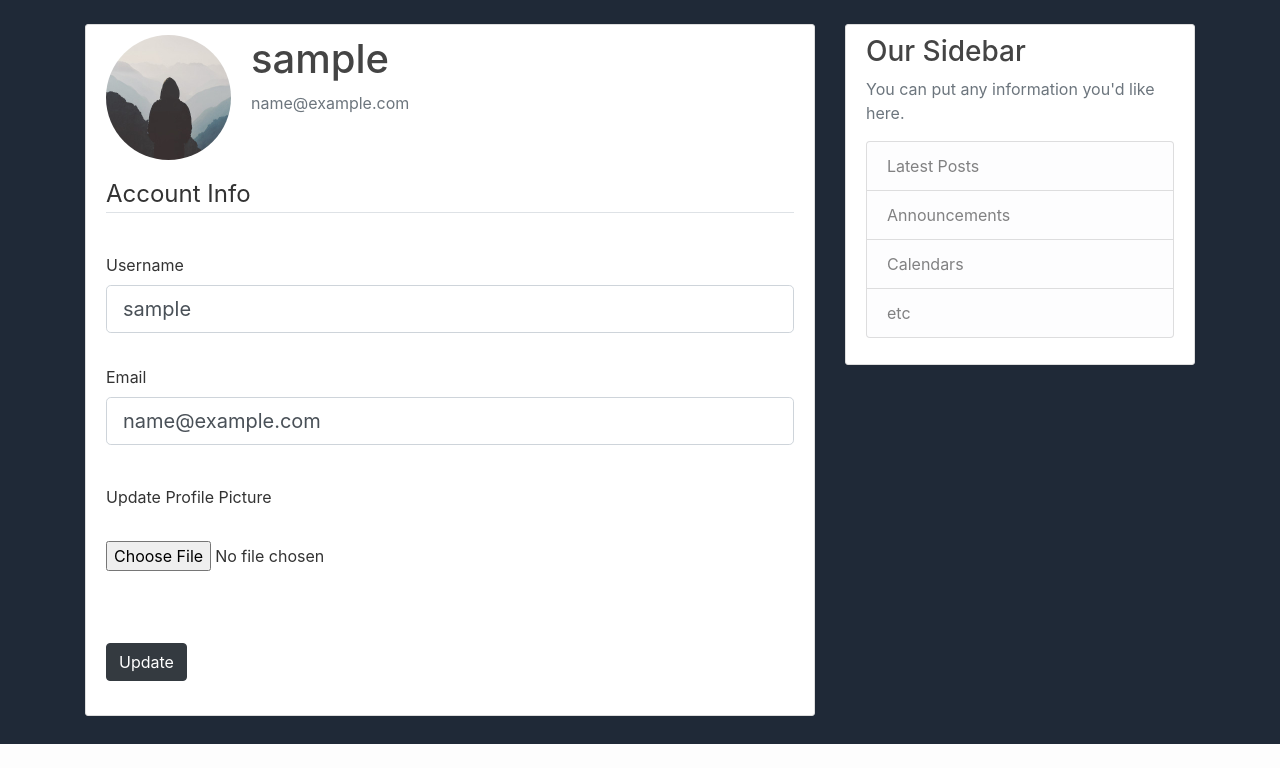
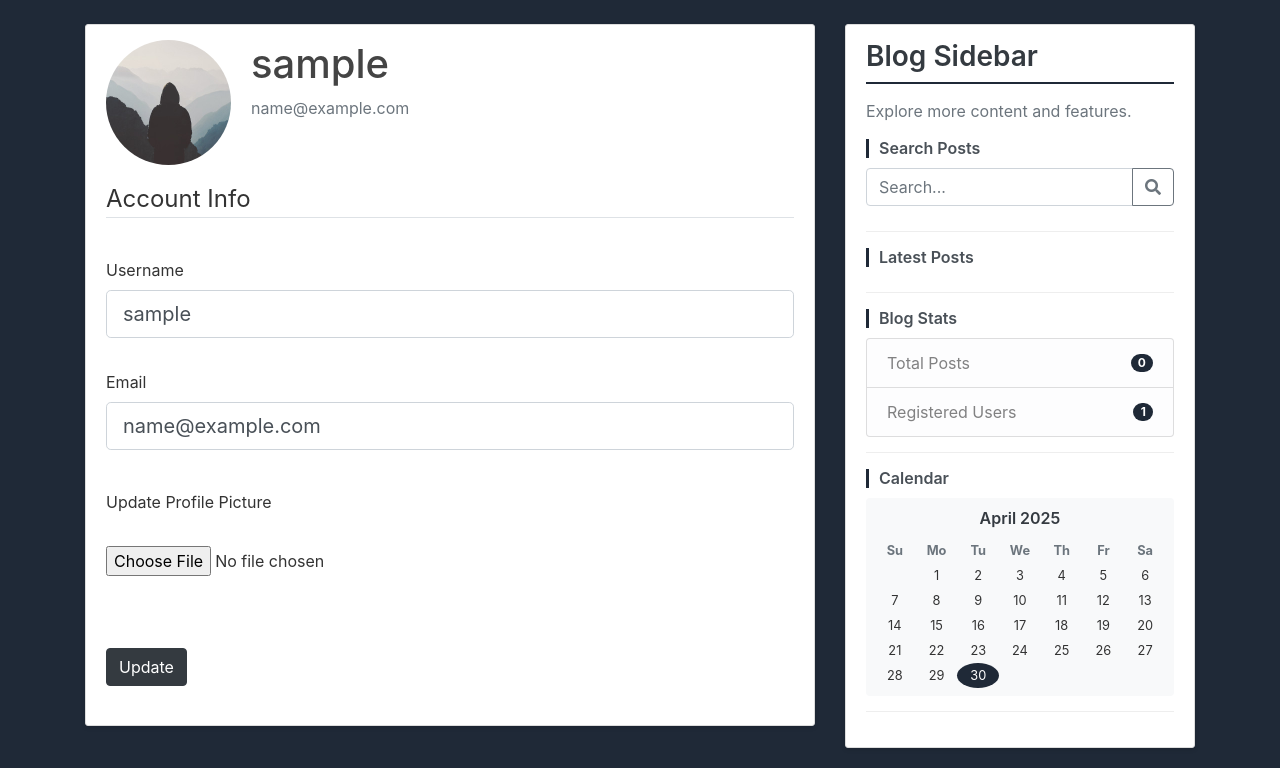
Before and after one commit to YRZiTO/FlaskBlog, a Flask app: page /account in a window 1280 px wide. Shown: the part 56-824 px from the top of the page. Before the commit the page ends 800 px from the top, so only its background shows below. Run offline with Flask 3, Linux system fonts and the light colour scheme; the visitor is signed in with stand-in values (Sample User, id 1); parts of the project's set-up code (start-up, migrations or seed data) failed here and were passed over; some libraries are stand-ins or nearby versions.

Commit message:
implemented sidebar

```diff
--- a/app/__init__.py
+++ b/app/__init__.py
@@ -35,4 +35,8 @@ def create_app(config_class=Config):
     app.register_blueprint(main)
     app.register_blueprint(errors)
 
+    # Import the sidebar_context function and register it
+    from app.utils.sidebar import sidebar_context
+    app.context_processor(sidebar_context)
+
     return app
--- /dev/null
+++ b/app/static/sidebar.css
@@ -0,0 +1,111 @@
+/* Sidebar Styling */
+.content-section {
+    background: #ffffff;
+    padding: 15px 20px;
+    border: 1px solid #dddddd;
+    border-radius: 3px;
+    margin-bottom: 20px;
+    box-shadow: 0 2px 4px rgba(0, 0, 0, 0.1);
+}
+
+.content-section h3 {
+    color: #343a40;
+    border-bottom: 2px solid #1f2937;
+    padding-bottom: 8px;
+    margin-bottom: 15px;
+    font-weight: 600;
+}
+
+.sidebar-heading {
+    color: #495057;
+    font-size: 1rem;
+    font-weight: 600;
+    margin-bottom: 10px;
+    border-left: 3px solid #1f2937;
+    padding-left: 10px;
+}
+
+.sidebar-section {
+    margin-bottom: 20px;
+    border-bottom: 1px solid #eee;
+    padding-bottom: 15px;
+}
+
+.sidebar-section:last-child {
+    border-bottom: none;
+    padding-bottom: 0;
+}
+
+/* Search box styling */
+.search-form {
+    margin-bottom: 10px;
+}
+
+/* Latest posts styling */
+.sidebar-posts {
+    max-height: 300px;
+    overflow-y: auto;
+}
+
+.sidebar-post {
+    padding: 8px 12px;
+    transition: background-color 0.2s ease;
+}
+
+.sidebar-post:hover {
+    background-color: #f8f9fa;
+}
+
+.sidebar-post a {
+    color: #1f2937;
+    text-decoration: none;
+    font-weight: 500;
+}
+
+.sidebar-post a:hover {
+    color: #0056b3;
+}
+
+.sidebar-post small {
+    font-size: 0.75rem;
+}
+
+/* Calendar styling */
+.calendar-container {
+    background-color: #f8f9fa;
+    border-radius: 4px;
+    padding: 8px;
+}
+
+.month-year-header {
+    font-weight: 600;
+    color: #343a40;
+}
+
+.calendar-table {
+    width: 100%;
+    font-size: 0.8rem;
+}
+
+.calendar-table th {
+    text-align: center;
+    padding: 5px;
+    color: #6c757d;
+}
+
+.calendar-table td {
+    text-align: center;
+    padding: 5px;
+    width: 14.28%;
+}
+
+.current-day {
+    background-color: #1f2937;
+    color: white;
+    border-radius: 50%;
+}
+
+/* Badge styling */
+.badge-primary {
+    background-color: #1f2937;
+}
--- a/app/templates/layout.html
+++ b/app/templates/layout.html
@@ -7,9 +7,12 @@
     <!-- Bootstrap CSS -->
     <link rel="stylesheet" href="https://maxcdn.bootstrapcdn.com/bootstrap/4.0.0/css/bootstrap.min.css"
         integrity="sha384-Gn5384xqQ1aoWXA+058RXPxPg6fy4IWvTNh0E263XmFcJlSAwiGgFAW/dAiS6JXm" crossorigin="anonymous">
-    <!-- <link href="https://cdn.jsdelivr.net/npm/bootstrap@5.3.0-alpha3/dist/css/bootstrap.min.css" rel="stylesheet"
-        integrity="sha384-KK94CHFLLe+nY2dmCWGMq91rCGa5gtU4mk92HdvYe+M/SXH301p5ILy+dN9+nJOZ" crossorigin="anonymous"> -->
+    <!-- Font Awesome -->
+    <link rel="stylesheet" href="https://cdnjs.cloudflare.com/ajax/libs/font-awesome/5.15.4/css/all.min.css">
+    <!-- Main CSS -->
     <link href="{{ url_for('static', filename='main.css') }}" rel="stylesheet">
+    <!-- Sidebar CSS -->
+    <link href="{{ url_for('static', filename='sidebar.css') }}" rel="stylesheet">
     {% if title %}
     <title>Yousif's Blog - {{ title }}</title>
     {% else %}
@@ -61,23 +64,93 @@
                 {% endwith %}
                 {% block content %}{% endblock %}
             </div>
+            <!-- Sidebar Section -->
             <div class="col-md-4">
                 <div class="content-section">
-                    <h3>Our Sidebar</h3>
-                    <p class='text-muted'>You can put any information you'd like here.
+                    <h3>Blog Sidebar</h3>
+                    <p class='text-muted'>Explore more content and features.
+
+                    <!-- Search Box -->
+                    <div class="sidebar-section mb-3">
+                        <h5 class="sidebar-heading">Search Posts</h5>
+                        <form action="{{ url_for('main.search') }}" method="GET" class="search-form">
+                            <div class="input-group">
+                                <input type="text" name="q" class="form-control" placeholder="Search..." required>
+                                <div class="input-group-append">
+                                    <button class="btn btn-outline-secondary" type="submit">
+                                        <i class="fas fa-search"></i>
+                                    </button>
+                                </div>
+                            </div>
+                        </form>
+                    </div>
+
+                    <!-- Latest Posts Section -->
+                    <div class="sidebar-section mb-3">
+                        <h5 class="sidebar-heading">Latest Posts</h5>
+                        <ul class="list-group sidebar-posts">
+                            {% for recent_post in recent_posts %}
+                            <li class="list-group-item list-group-item-light sidebar-post">
+                                <a href="{{ url_for('posts.post', post_id=recent_post.id) }}">
+                                    {{ recent_post.title }}
+                                </a>
+                                <small class="d-block text-muted">By {{ recent_post.author.username }}</small>
+                            </li>
+                            {% endfor %}
+                        </ul>
+                    </div>
+
+                    <!-- User Stats Section -->
+                    <div class="sidebar-section mb-3">
+                        <h5 class="sidebar-heading">Blog Stats</h5>
                         <ul class="list-group">
-                        <li class="list-group-item list-group-item-light">Latest Posts</li>
-                        <li class="list-group-item list-group-item-light">Announcements</li>
-                        <li class="list-group-item list-group-item-light">Calendars</li>
-                        <li class="list-group-item list-group-item-light">etc</li>
+                            <li class="list-group-item list-group-item-light d-flex justify-content-between align-items-center">
+                                Total Posts
+                                <span class="badge badge-primary badge-pill">{{ total_posts }}</span>
+                            </li>
+                            <li class="list-group-item list-group-item-light d-flex justify-content-between align-items-center">
+                                Registered Users
+                                <span class="badge badge-primary badge-pill">{{ total_users }}</span>
+                            </li>
                         </ul>
+                    </div>
+
+                    <!-- Calendar (showing current month) -->
+                    <div class="sidebar-section">
+                        <h5 class="sidebar-heading">Calendar</h5>
+                        <div class="calendar-container text-center py-2">
+                            <div class="month-year-header mb-2">{{ current_month_year }}</div>
+                            <table class="calendar-table">
+                                <thead>
+                                    <tr>
+                                        <th>Su</th>
+                                        <th>Mo</th>
+                                        <th>Tu</th>
+                                        <th>We</th>
+                                        <th>Th</th>
+                                        <th>Fr</th>
+                                        <th>Sa</th>
+                                    </tr>
+                                </thead>
+                                <tbody>
+                                    {% for week in calendar_weeks %}
+                                    <tr>
+                                        {% for day in week %}
+                                        <td {% if day == current_day and loop.index0 + 1 == current_week_day %}class="current-day"{% endif %}>
+                                            {% if day != 0 %}{{ day }}{% endif %}
+                                        </td>
+                                        {% endfor %}
+                                    </tr>
+                                    {% endfor %}
+                                </tbody>
+                            </table>
+                        </div>
+                    </div>
                     </p>
                 </div>
             </div>
         </div>
     </main>
-
-
 
     <!-- Optional JavaScript -->
     <!-- jQuery first, then Popper.js, then Bootstrap JS -->
@@ -90,16 +163,6 @@
     <script src="https://maxcdn.bootstrapcdn.com/bootstrap/4.0.0/js/bootstrap.min.js"
         integrity="sha384-JZR6Spejh4U02d8jOt6vLEHfe/JQGiRRSQQxSfFWpi1MquVdAyjUar5+76PVCmYl"
         crossorigin="anonymous"></script>
-    <!-- Bootstrap JS CDN
-    <script src="https://cdn.jsdelivr.net/npm/@popperjs/core@2.11.7/dist/umd/popper.min.js"
-        integrity="sha384-zYPOMqeu1DAVkHiLqWBUTcbYfZ8osu1Nd6Z89ify25QV9guujx43ITvfi12/QExE"
-        crossorigin="anonymous"></script>
-    <script src="https://cdn.jsdelivr.net/npm/bootstrap@5.3.0-alpha3/dist/js/bootstrap.min.js"
-        integrity="sha384-Y4oOpwW3duJdCWv5ly8SCFYWqFDsfob/3GkgExXKV4idmbt98QcxXYs9UoXAB7BZ"
-        crossorigin="anonymous"></script>
-    <script src="https://cdn.jsdelivr.net/npm/bootstrap@5.3.0-alpha3/dist/js/bootstrap.bundle.min.js"
-        integrity="sha384-ENjdO4Dr2bkBIFxQpeoTz1HIcje39Wm4jDKdf19U8gI4ddQ3GYNS7NTKfAdVQSZe"
-        crossorigin="anonymous"></script> -->
 </body>
 
 </html>
--- /dev/null
+++ b/app/utils/sidebar.py
@@ -0,0 +1,29 @@
+from app.models import Post, User
+import calendar
+from datetime import datetime
+
+def sidebar_context():
+    """Context processor for sidebar data to be available across all templates"""
+    # Get latest 5 posts
+    recent_posts = Post.query.order_by(Post.date_posted.desc()).limit(5).all()
+
+    # Get total posts and users
+    total_posts = Post.query.count()
+    total_users = User.query.count()
+
+    # Calendar data
+    now = datetime.now()
+    cal = calendar.monthcalendar(now.year, now.month)
+    current_month_year = now.strftime("%B %Y")
+    current_day = now.day
+    current_week_day = now.weekday() + 1  # +1 because Python's weekday starts at 0 for Monday
+
+    return dict(
+        recent_posts=recent_posts,
+        total_posts=total_posts,
+        total_users=total_users,
+        calendar_weeks=cal,
+        current_month_year=current_month_year,
+        current_day=current_day,
+        current_week_day=current_week_day
+    )
```
Also changed, not shown: app/main/routes.py (+18 -3 lines), app/templates/search.html (added, +42 -0 lines), app/utils/__init__.py (added). Lines whose indentation alone changed are shown as unchanged.
